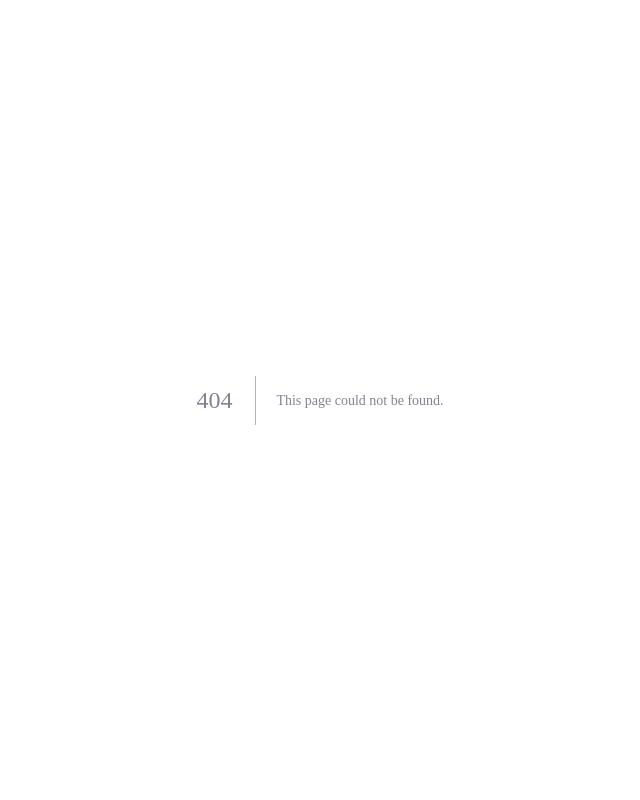
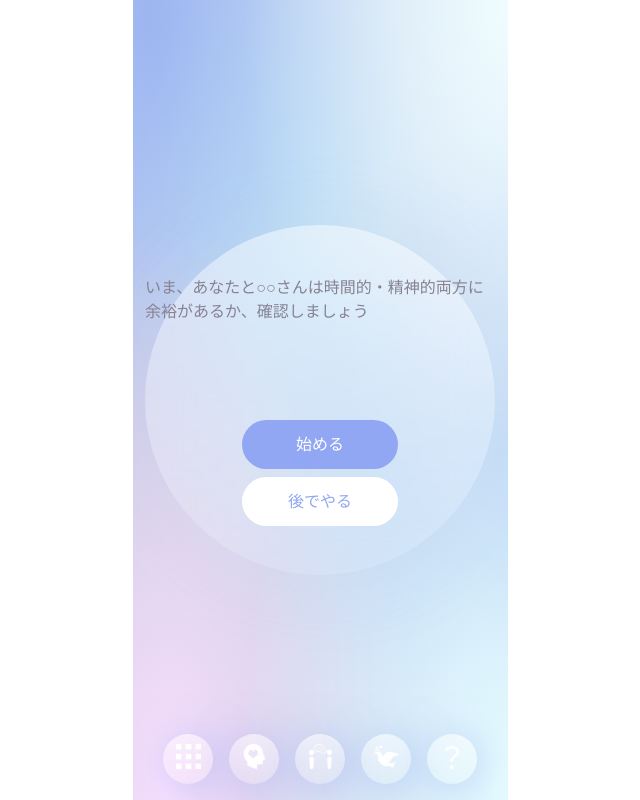
Before and after one commit to burioden/RockPaperScissors-front-react, a Next.js app in the folder rps-app/: page /conversation in a window 1280 px wide. Before the commit this address had no page. Shown: the whole page, without its empty margins (320-960 px from the left). Built offline with nearby package versions, Linux system fonts and the light colour scheme; a web font is replaced by a local one.

Commit message:
add conversation-start

```diff
--- /dev/null
+++ b/rps-app/compornents/conversationStart.js
@@ -0,0 +1,35 @@
+import React from "react";
+import { MenuList } from "./menuList";
+
+export function ConversationStart(props) {
+  const goToName = () => {
+    router.push('/check-before-conversation'); // パートナーのニックネームを決めるページに移動
+  };
+
+  const goToMenu = () => {
+    router.push('/menu'); // メニューページに移動
+  };
+  return (
+    <div className={`container bg-${props.bgColor}`}>
+      <main className="report">
+        <div className="contents-wrapper">
+          <div className="bg-circle-small">
+            <p>いま、あなたと○○さんは<span className="blue">時間的・精神的</span>両方に余裕があるか、確認しましょう</p>
+            <div class="two-button-field">
+              <button className="blue-button" onClick={goToName}>始める</button>
+              <button className="white-button" onClick={goToMenu}>後でやる</button>
+            </div>
+          </div>
+          <div className="bg-rect-small help-box" id="help-box">
+            <p>
+              ここに説明文
+              <br />
+              <span>spanで囲うと青い文字</span>になる
+            </p>
+          </div>
+          <MenuList />
+        </div>
+      </main>
+    </div>
+  );
+}
--- /dev/null
+++ b/rps-app/src/pages/conversation.js
@@ -0,0 +1,24 @@
+import Head from "next/head";
+import { ConversationStart } from "../../compornents/conversationStart";
+
+export default function Home() {
+    let pageNum = 0;
+
+  return (
+    <>
+      <Head>
+        <title>Peace time Piece</title>
+        <meta
+          name="description"
+          content="「どうせなら、いいけんかを、一度だけしよう」大切な人とのけんかを変えていくアプリです"
+        />
+        <meta name="viewport" content="width=device-width, initial-scale=1" />
+        <link rel="icon" href="/favicon.ico" />
+      </Head>
+
+      <div className="wrapper">
+        <ConversationStart bgColor="blue"/>
+      </div>
+    </>
+  );
+};
```
